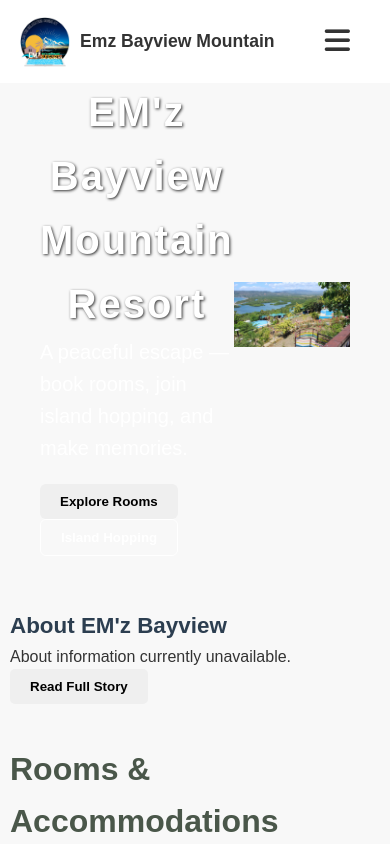
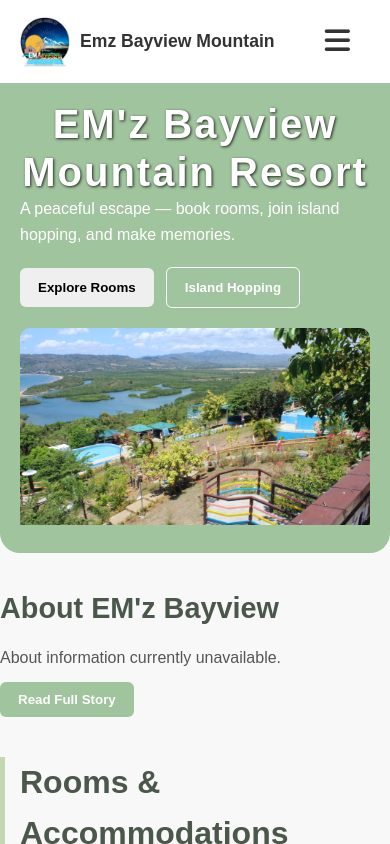
Before and after one commit to Kennyy02/Resort-Management-System, a React (Create React App) app in the folder frontend/: page / in a window 390 px wide. Built offline with nearby package versions, Linux system fonts and the light colour scheme; no server answers; a small style sheet from the web is missing.

Commit message:
Update userinterface.css

```diff
--- a/frontend/src/users/styles/userinterface.css
+++ b/frontend/src/users/styles/userinterface.css
@@ -6,62 +6,69 @@
     --card-shadow: 0 4px 15px rgba(0, 0, 0, 0.08);
 }
 
-html, body {
+/* ------------------------ GLOBAL ------------------------ */
+body, html {
+    margin: 0;
+    padding: 0;
     scroll-behavior: smooth;
+    font-family: 'Helvetica', 'Arial', sans-serif;
     -webkit-font-smoothing: antialiased;
     -moz-osx-font-smoothing: grayscale;
-    margin: 0;
-    font-family: Arial, sans-serif;
     background-color: var(--background-color);
 }
 
 .homepage-root {
     width: 100%;
     min-height: 100vh;
+    padding-bottom: 50px;
 }
 
-/* HERO */
-.hero.large-hero {
+/* ------------------------ HERO ------------------------ */
+.hero {
     display: flex;
-    justify-content: center;
-    align-items: center;
-    height: 400px;
-    position: relative;
-    overflow: hidden;
-    background: linear-gradient(to bottom, rgba(0,0,0,0.3), rgba(0,0,0,0.3)), url('../components/pictures/mountainView.jpg') no-repeat center/cover;
+    flex-wrap: wrap;
+    padding: 40px;
+    background: var(--primary-color);
+    color: white;
+    border-bottom-left-radius: 20px;
+    border-bottom-right-radius: 20px;
 }
 
 .hero-inner {
     display: flex;
+    flex-wrap: wrap;
+    width: 100%;
+    align-items: center;
     justify-content: space-between;
-    align-items: center;
-    width: 100%;
-    max-width: 1400px;
-    padding: 0 40px;
-    color: white;
 }
 
 .hero-left {
-    flex: 1;
+    max-width: 600px;
 }
 
 .hero-title {
     font-size: 3rem;
-    margin-bottom: 10px;
+    margin-bottom: 16px;
+    line-height: 1.2;
 }
 
 .hero-sub {
-    font-size: 1.25rem;
     margin-bottom: 20px;
+    font-size: 1.2rem;
 }
 
 .hero-cta button {
-    padding: 10px 20px;
-    margin-right: 10px;
+    margin-right: 12px;
+    padding: 12px 18px;
     border: none;
     border-radius: 6px;
     cursor: pointer;
     font-weight: 600;
+    transition: background-color 0.2s ease;
+}
+
+.hero-cta button:hover {
+    opacity: 0.9;
 }
 
 .hero-cta button.ghost {
@@ -70,152 +77,168 @@ html, body {
     color: white;
 }
 
+.hero-image-wrapper {
+    flex: 1;
+    min-width: 300px;
+    max-width: 600px;
+    border-radius: 10px;
+    overflow: hidden;
+}
+
 .hero-image-wrapper img {
     width: 100%;
     height: 100%;
     object-fit: cover;
 }
 
-/* MAIN CONTENT */
-.main-content {
-    padding: 40px 20px;
-    max-width: 1400px;
-    margin: 0 auto;
-}
-
+/* ------------------------ SECTION HEADERS ------------------------ */
 .section-header {
-    margin-bottom: 20px;
+    margin: 30px 0 15px;
 }
 
 .section-header h3 {
     font-size: 2rem;
+    border-left: 5px solid var(--secondary-color);
+    padding-left: 15px;
     color: var(--text-color);
 }
 
-.section-header p {
-    color: #555;
+/* ------------------------ ABOUT SECTION ------------------------ */
+.about-grid {
+    display: grid;
+    grid-template-columns: 1fr 1fr;
+    gap: 25px;
+    margin-bottom: 40px;
 }
 
-/* CARDS GRID (Desktop) */
+.about-text h3 {
+    font-size: 1.8rem;
+    color: var(--text-color);
+    margin-bottom: 15px;
+}
+
+.about-text p {
+    margin-bottom: 12px;
+    color: #555;
+    line-height: 1.5;
+}
+
+.about-text .btn {
+    padding: 10px 18px;
+    background-color: var(--primary-color);
+    color: white;
+    border: none;
+    border-radius: 6px;
+    cursor: pointer;
+}
+
+.about-media iframe {
+    width: 100%;
+    height: 250px;
+    border: none;
+    border-radius: 8px;
+}
+
+/* ------------------------ CARDS GRID ------------------------ */
 .cards-grid {
     display: grid;
     grid-template-columns: repeat(4, 1fr);
-    gap: 20px;
+    gap: 25px;
+    padding: 10px 0;
 }
 
-.card {
-    background: white;
+.card, .feedback-card {
+    background-color: white;
     border-radius: 8px;
     overflow: hidden;
     box-shadow: var(--card-shadow);
     display: flex;
     flex-direction: column;
+    min-height: 300px;
+    transition: transform 0.3s ease, box-shadow 0.3s ease;
 }
 
-.card.wide {
-    min-width: 300px;
+.card:hover, .feedback-card:hover {
+    transform: translateY(-4px);
+    box-shadow: 0 8px 24px rgba(0,0,0,0.12);
+}
+
+.card-media {
+    height: 180px;
+    overflow: hidden;
 }
 
 .card-media img {
     width: 100%;
-    height: 180px;
+    height: 100%;
     object-fit: cover;
 }
 
 .card-body {
     padding: 15px;
+    flex-grow: 1;
     display: flex;
     flex-direction: column;
-    flex-grow: 1;
 }
 
 .card-body h4 {
+    font-size: 1.3rem;
     color: var(--primary-color);
-    margin-bottom: 10px;
-    font-size: 1.2rem;
+    margin-bottom: 6px;
 }
 
-.card-body .muted {
+.card-body p.muted {
+    flex-grow: 1;
+    font-size: 0.95rem;
     color: #555;
-    flex-grow: 1;
 }
 
 .card-footer {
     display: flex;
     justify-content: space-between;
     align-items: center;
-    margin-top: 10px;
+    margin-top: 8px;
 }
 
-.card-footer .btn.small {
-    padding: 6px 12px;
-    font-size: 0.9rem;
+.card-footer .price {
+    font-weight: 700;
+    color: var(--text-color);
 }
 
-/* FEEDBACK CARDS */
+.card-footer .btn {
+    padding: 8px 12px;
+    border: none;
+    border-radius: 6px;
+    cursor: pointer;
+    background-color: var(--primary-color);
+    color: white;
+}
+
+/* ------------------------ FEEDBACK ------------------------ */
 .feedback-card {
-    background: white;
-    border-radius: 8px;
-    padding: 15px;
+    padding: 20px;
     min-width: 250px;
     flex: 0 0 auto;
-    box-shadow: var(--card-shadow);
 }
 
 .feedback-card .msg {
     font-style: italic;
-    margin-bottom: 10px;
+    margin-bottom: 12px;
+    color: #555;
 }
 
 .feedback-card .meta {
-    font-size: 0.85rem;
-    color: #555;
     display: flex;
     justify-content: space-between;
+    font-size: 0.9rem;
+    color: #333;
 }
 
-/* ABOUT SECTION */
-.about-grid {
-    display: grid;
-    grid-template-columns: 1fr 1fr;
-    gap: 20px;
-    margin-bottom: 40px;
-}
-
-.about-video-title {
-    font-weight: 600;
-    font-size: 1.2rem;
-    margin-bottom: 10px;
-}
-
-.about-content p {
-    color: #555;
-    line-height: 1.5;
-}
-
-.youtube-wrapper iframe {
-    width: 100%;
-    height: 220px;
-    border-radius: 8px;
-}
-
-/* -------------------- MOBILE FRIENDLY / HORIZONTAL SCROLL -------------------- */
-@media (max-width: 767px) {
-
-    .main-content {
-        padding: 20px 10px;
-    }
-
-    .hero-title {
-        font-size: 2rem;
-    }
-
-    /* GRID → SWIPEABLE CAROUSEL */
-    .cards-grid {
+/* ------------------------ MOBILE SWIPE ------------------------ */
+.cards-grid.scrollable, .feedbacks-section .cards-grid.scrollable {
     display: flex;
-        flex-direction: row;
+    overflow-x: auto;
     gap: 16px;
-        overflow-x: auto;
     -webkit-overflow-scrolling: touch;
     scroll-snap-type: x mandatory;
     scroll-behavior: smooth;
@@ -224,56 +247,29 @@ html, body {
     padding-right: 8px;
 }
 
-    .card,
-    .card.wide,
-    .feedback-card {
+.cards-grid.scrollable .card, .feedbacks-section .cards-grid.scrollable .feedback-card {
+    scroll-snap-align: center;
     min-width: 85%;
     flex: 0 0 auto;
-        scroll-snap-align: center;
-        margin-bottom: 6px;
 }
 
-    .card-media img {
-        height: 200px;
+/* ------------------------ RESPONSIVE ------------------------ */
+@media(max-width: 1199px) {
+    .cards-grid { grid-template-columns: repeat(3,1fr); }
+    .about-grid { grid-template-columns: 1fr; }
 }
 
-    .feedback-card {
-        min-width: 85%;
+@media(max-width: 767px) {
+    .hero { padding: 20px; flex-direction: column; }
+    .hero-left { max-width: 100%; margin-bottom: 20px; }
+    .hero-title { font-size: 2rem; }
+    .hero-sub { font-size: 1rem; }
+    .cards-grid { display: flex; flex-direction: row; overflow-x: auto; }
 }
 
-    .cards-grid::-webkit-scrollbar { height: 8px; }
-    .cards-grid::-webkit-scrollbar-thumb { background: rgba(0,0,0,0.15); border-radius: 8px; }
-    .cards-grid { scrollbar-width: thin; scrollbar-color: rgba(0,0,0,0.15) transparent; }
-
-    .about-grid {
-        grid-template-columns: 1fr;
+@media(max-width: 499px) {
+    .cards-grid.scrollable .card, .feedbacks-section .cards-grid.scrollable .feedback-card {
+        min-width: 90%;
     }
-
-    .youtube-wrapper iframe {
-        height: 180px;
+    .hero-title { font-size: 1.6rem; }
 }
-}
-
-/* TABLET */
-@media (min-width: 768px) and (max-width: 1199px) {
-    .cards-grid {
-        grid-template-columns: repeat(2, 1fr);
-        display: grid;
-    }
-
-    .about-grid {
-        grid-template-columns: 1fr 1fr;
-    }
-}
-
-/* LARGE SCREENS */
-@media (min-width: 1200px) {
-    .cards-grid {
-        grid-template-columns: repeat(4, 1fr);
-        display: grid;
-    }
-
-    .about-grid {
-        grid-template-columns: 1fr 1fr;
-    }
-}
```
Lines whose indentation alone changed are shown as unchanged.
